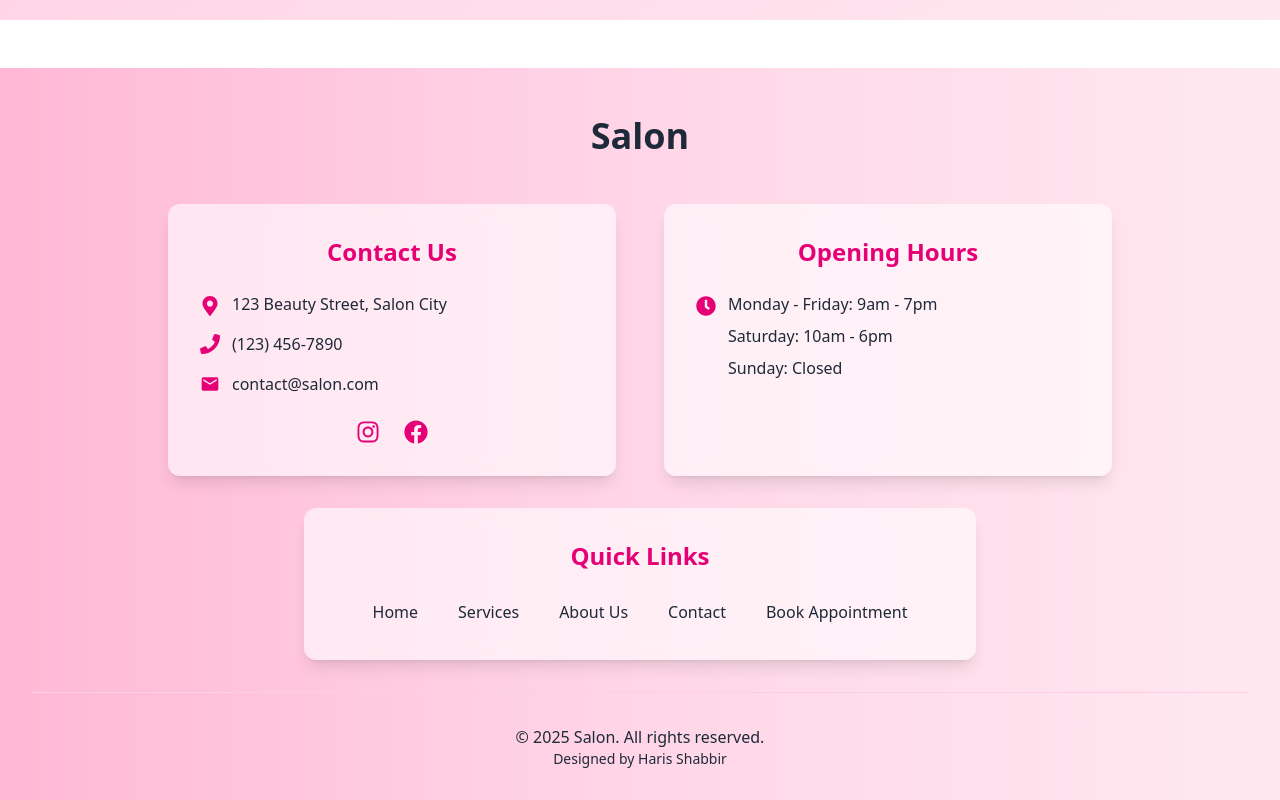
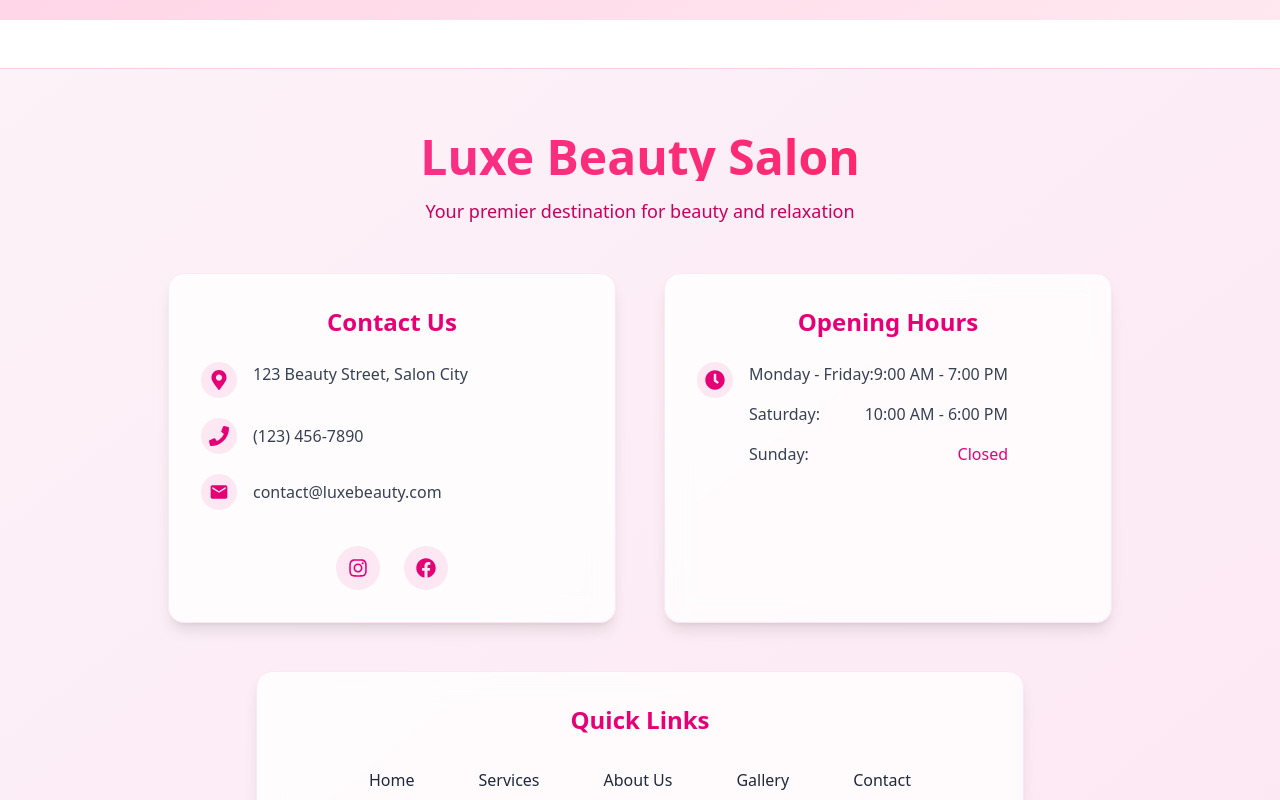
Before and after one commit to Harisshabbir76/hair-saloon, a Next.js app in the folder frontend/: page / in a window 1280 px wide. Shown: the part 4100-4900 px from the top of the page. Built offline with nearby package versions, Linux system fonts and the light colour scheme.

Commit message:
initial commit

```diff
--- a/frontend/src/components/Footer.tsx
+++ b/frontend/src/components/Footer.tsx
@@ -4,78 +4,117 @@ import { MdEmail } from "react-icons/md";
 
 export default function Footer() {
   return (
-    <footer className="bg-gradient-to-r from-[#ffb8d5] via-[#ffd6e7] to-[#ffe8f0] text-gray-800 py-12 px-4 sm:px-6 lg:px-8">
+    <footer className="bg-gradient-to-br from-pink-50 to-pink-100 text-gray-800 py-16 px-4 sm:px-6 lg:px-8 border-t border-pink-200">
       <div className="max-w-7xl mx-auto">
         {/* Salon Heading */}
-        <h2 className="text-3xl md:text-4xl font-bold text-center mb-8 md:mb-12 text-gray-800">
-          Salon
-        </h2>
+        <div className="text-center mb-12">
+          <h2 className="text-4xl md:text-5xl font-bold text-transparent bg-clip-text bg-gradient-to-r from-pink-500 to-rose-500 mb-4">
+            Luxe Beauty Salon
+          </h2>
+          <p className="text-lg text-pink-700 max-w-2xl mx-auto">
+            Your premier destination for beauty and relaxation
+          </p>
+        </div>
 
         {/* Contact Info and Opening Hours - Side by Side */}
-        <div className="flex flex-col md:flex-row gap-8 md:gap-12 justify-center mb-8">
+        <div className="flex flex-col lg:flex-row gap-8 lg:gap-12 justify-center mb-12">
           {/* Contact Info */}
-          <div className="bg-white/60 backdrop-blur-sm p-6 md:p-8 rounded-xl shadow-lg flex-1 max-w-md">
-            <h3 className="text-xl md:text-2xl font-bold mb-4 md:mb-6 text-pink-600 text-center">
+          <div className="bg-white/80 backdrop-blur-md p-8 rounded-2xl shadow-lg flex-1 max-w-md border border-pink-100 hover:shadow-xl transition-shadow duration-300">
+            <h3 className="text-2xl font-bold mb-6 text-pink-600 text-center">
               Contact Us
             </h3>
-            <div className="space-y-4">
-              <div className="flex items-start space-x-3">
-                <FaMapMarkerAlt className="text-pink-600 text-xl mt-1 flex-shrink-0" />
-                <span>123 Beauty Street, Salon City</span>
+            <div className="space-y-5">
+              <div className="flex items-start space-x-4">
+                <div className="bg-pink-100 p-2 rounded-full">
+                  <FaMapMarkerAlt className="text-pink-600 text-xl" />
+                </div>
+                <span className="text-gray-700">123 Beauty Street, Salon City</span>
               </div>
-              <div className="flex items-center space-x-3">
-                <FaPhone className="text-pink-600 text-xl" />
-                <span>(123) 456-7890</span>
+              <div className="flex items-center space-x-4">
+                <div className="bg-pink-100 p-2 rounded-full">
+                  <FaPhone className="text-pink-600 text-xl" />
+                </div>
+                <span className="text-gray-700">(123) 456-7890</span>
               </div>
-              <div className="flex items-center space-x-3">
-                <MdEmail className="text-pink-600 text-xl" />
-                <span>contact@salon.com</span>
+              <div className="flex items-center space-x-4">
+                <div className="bg-pink-100 p-2 rounded-full">
+                  <MdEmail className="text-pink-600 text-xl" />
+                </div>
+                <span className="text-gray-700">contact@luxebeauty.com</span>
               </div>
-              <div className="flex justify-center space-x-6 pt-2">
-                <a href="https://instagram.com" target="_blank" rel="noopener noreferrer" className="text-pink-600 hover:text-pink-800 transition-colors">
-                  <FaInstagram className="text-2xl" />
+              <div className="flex justify-center space-x-6 pt-4">
+                <a href="https://instagram.com" target="_blank" rel="noopener noreferrer"
+                   className="bg-pink-100 hover:bg-pink-200 p-3 rounded-full text-pink-600 hover:text-pink-800 transition-all duration-300">
+                  <FaInstagram className="text-xl" />
                 </a>
-                <a href="https://facebook.com" target="_blank" rel="noopener noreferrer" className="text-pink-600 hover:text-pink-800 transition-colors">
-                  <FaFacebook className="text-2xl" />
+                <a href="https://facebook.com" target="_blank" rel="noopener noreferrer"
+                   className="bg-pink-100 hover:bg-pink-200 p-3 rounded-full text-pink-600 hover:text-pink-800 transition-all duration-300">
+                  <FaFacebook className="text-xl" />
                 </a>
               </div>
             </div>
           </div>
 
           {/* Opening Hours */}
-          <div className="bg-white/60 backdrop-blur-sm p-6 md:p-8 rounded-xl shadow-lg flex-1 max-w-md">
-            <h3 className="text-xl md:text-2xl font-bold mb-4 md:mb-6 text-pink-600 text-center">
+          <div className="bg-white/80 backdrop-blur-md p-8 rounded-2xl shadow-lg flex-1 max-w-md border border-pink-100 hover:shadow-xl transition-shadow duration-300">
+            <h3 className="text-2xl font-bold mb-6 text-pink-600 text-center">
               Opening Hours
             </h3>
-            <div className="flex space-x-3">
-              <FaClock className="text-pink-600 text-xl mt-1 flex-shrink-0" />
-              <div className="space-y-2">
-                <p className="whitespace-nowrap">Monday - Friday: 9am - 7pm</p>
-                <p className="whitespace-nowrap">Saturday: 10am - 6pm</p>
-                <p className="whitespace-nowrap">Sunday: Closed</p>
+            <div className="flex space-x-4">
+              <div className="bg-pink-100 p-2 rounded-full h-fit">
+                <FaClock className="text-pink-600 text-xl" />
+              </div>
+              <div className="space-y-4 text-gray-700">
+                <div className="flex justify-between">
+                  <span className="font-medium">Monday - Friday:</span>
+                  <span>9:00 AM - 7:00 PM</span>
+                </div>
+                <div className="flex justify-between">
+                  <span className="font-medium">Saturday:</span>
+                  <span>10:00 AM - 6:00 PM</span>
+                </div>
+                <div className="flex justify-between">
+                  <span className="font-medium">Sunday:</span>
+                  <span className="text-pink-600">Closed</span>
+                </div>
               </div>
             </div>
           </div>
         </div>
 
         {/* Quick Links - Below */}
-        <div className="bg-white/60 backdrop-blur-sm p-6 md:p-8 rounded-xl shadow-lg max-w-2xl mx-auto">
-          <h3 className="text-xl md:text-2xl font-bold mb-4 md:mb-6 text-pink-600 text-center">
+        <div className="bg-white/80 backdrop-blur-md p-8 rounded-2xl shadow-lg max-w-3xl mx-auto border border-pink-100 mb-12">
+          <h3 className="text-2xl font-bold mb-6 text-pink-600 text-center">
             Quick Links
           </h3>
-          <nav className="flex flex-wrap justify-center gap-4 md:gap-6">
-            <Link href="/" className="hover:text-pink-600 transition-colors px-2 py-1">Home</Link>
-            <Link href="/our-services" className="hover:text-pink-600 transition-colors px-2 py-1">Services</Link>
-            <Link href="/about-us" className="hover:text-pink-600 transition-colors px-2 py-1">About Us</Link>
-            <Link href="/contact-us" className="hover:text-pink-600 transition-colors px-2 py-1">Contact</Link>
-            <Link href="/booking" className="hover:text-pink-600 transition-colors px-2 py-1">Book Appointment</Link>
+          <nav className="flex flex-wrap justify-center gap-4 md:gap-8">
+            {[
+              { href: "/", label: "Home" },
+              { href: "/our-services", label: "Services" },
+              { href: "/about-us", label: "About Us" },
+              { href: "/gallery", label: "Gallery" },
+              { href: "/contact-us", label: "Contact" },
+              { href: "/booking", label: "Book Appointment" },
+            ].map((link) => (
+              <Link
+                key={link.href}
+                href={link.href}
+                className="px-4 py-2 rounded-lg hover:bg-pink-100 hover:text-pink-700 transition-all duration-300 font-medium"
+              >
+                {link.label}
+              </Link>
+            ))}
           </nav>
         </div>
 
         {/* Copyright */}
-        <div className="max-w-7xl mx-auto pt-8 mt-8 border-t border-pink-200 text-center">
-          <p>&copy; {new Date().getFullYear()} Salon. All rights reserved.</p>
-          <p className="text-sm">Designed by Haris Shabbir</p>
+        <div className="max-w-7xl mx-auto pt-8 mt-8 border-t border-pink-300 text-center">
+          <p className="text-gray-600">
+            &copy; {new Date().getFullYear()} Luxe Beauty Salon. All rights reserved.
+          </p>
+          <p className="text-sm text-gray-500 mt-2">
+            Crafted with ♡ by <span className="text-pink-600">Haris Shabbir</span>
+          </p>
         </div>
       </div>
     </footer>
```
